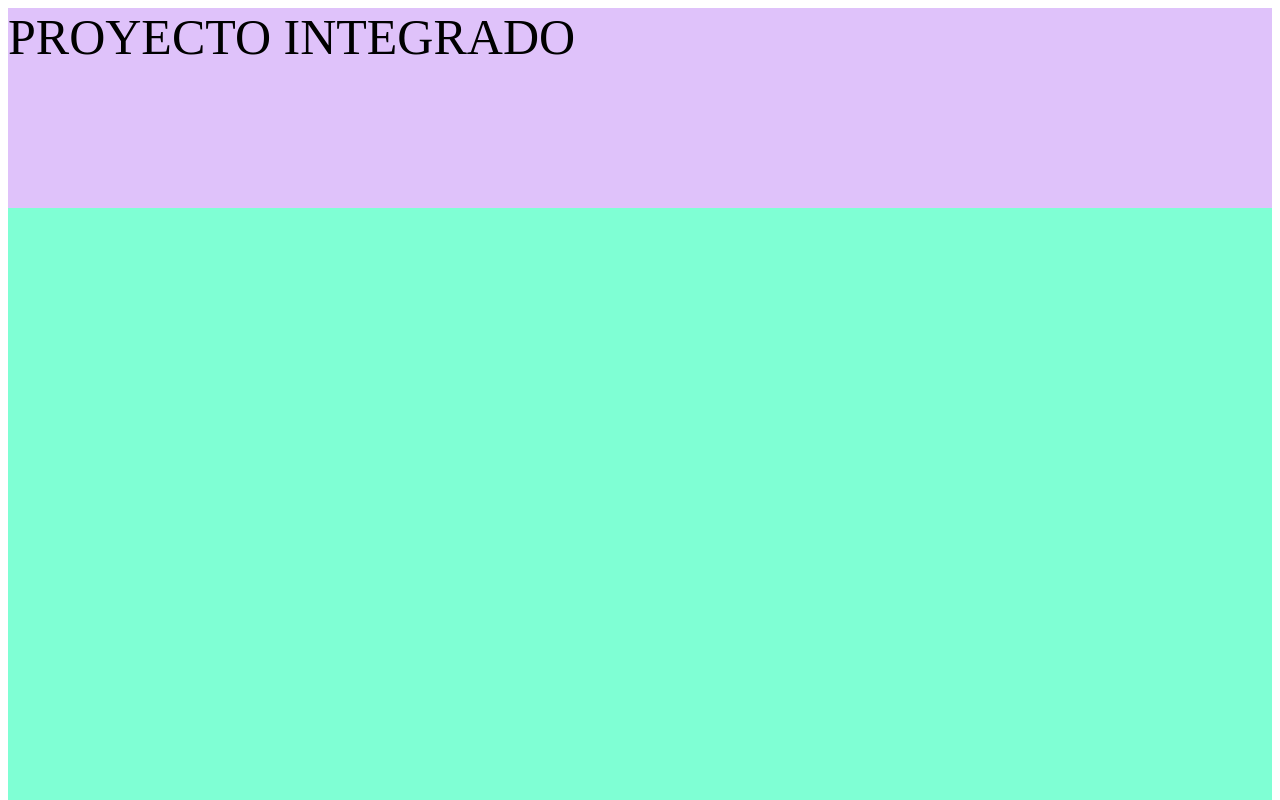
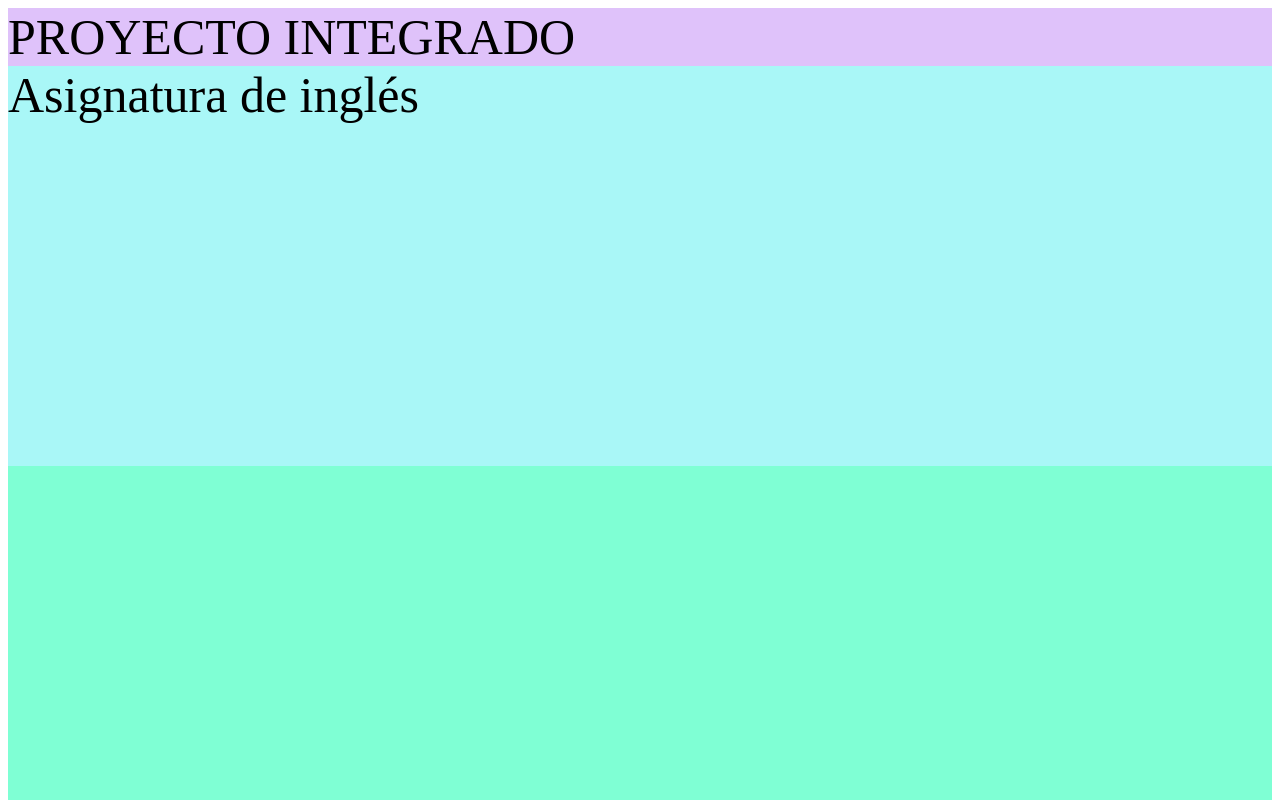
Before and after one commit to Angelitausuga/pagina-octavo, a plain HTML site: page index.html in a window 1280 px wide. Shown: the top 800 px of the page. Drawn offline with Linux system fonts and the light colour scheme.

Commit message:
actualizacion tres

```diff
--- a/index.html
+++ b/index.html
@@ -12,6 +12,8 @@
 
 PROYECTO INTEGRADO
 
+<div  class="ingles">  Asignatura de inglés </div>
+
 </div>
 
 </div>
```
